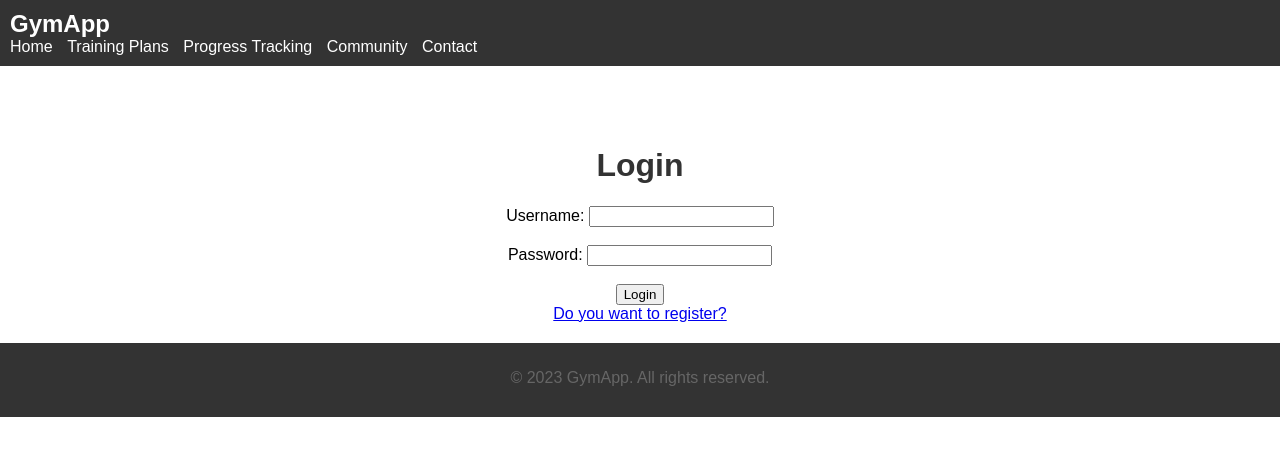
After one commit to krykamyq/GymApp, a Django app: page /login in a window 1280 px wide. The commit adds this page. Shown: the top 456 px of the page. Run offline with Django 4.2, Linux system fonts and the light colour scheme.

Commit message:
login and registration

```diff
--- /dev/null
+++ b/GymApp/exercise/templates/login.html
@@ -0,0 +1,45 @@
+{% extends 'main.html' %}
+
+{% block content %}
+
+
+{% if messages %}
+<ul class="messages">
+    {% for message in messages %}
+    <li{% if message.tags %} class="{{ message.tags }}"{% endif %}>{{ message }}</li>
+    {% endfor %}
+</ul>
+{% endif %}
+{% if page == 'login' %}
+  <h1>Login</h1>
+
+  <form method="post" action="">
+    {% csrf_token %}
+    <label for="username">Username:</label>
+    <input type="text" id="username" name="username" required><br><br>
+    <label for="password">Password:</label>
+    <input type="password" id="password" name="password" required><br><br>
+    <input type="submit" value="Login">
+  </form>
+
+  <a href="{% url 'registration' %}">Do you want to register?</a>
+
+{% endif %}
+{% if page == 'registration' %}
+<h1>Register</h1>
+
+<form method="post" action="{% url 'registration' %}">
+  {% csrf_token %}
+  <label for="username">Username:</label>
+  <input type="text" id="username" name="username" required><br><br>
+  <label for="password">Password:</label>
+  <input type="password" id="password" name="password" required><br><br>
+  <label for="confirm_password">Confirm Password:</label>
+  <input type="password" id="confirm_password" name="confirm_password" required><br><br>
+  <input type="submit" value="Register">
+</form>
+
+<a href="{% url 'login' %}">Do you have an account?</a>
+
+{% endif %}
+{% endblock content %}
--- a/GymApp/exercise/urls.py
+++ b/GymApp/exercise/urls.py
@@ -2,5 +2,8 @@ from django.urls import path
 from . import views
 
 urlpatterns = [
-    path('', views.home , name='home')
+    path('', views.home , name='home'),
+    path('login', views.login_page, name='login'),
+    path('logout', views.logout_user, name='logout'),
+    path('registration', views.registration_page, name='registration')
 ]
--- a/GymApp/exercise/views.py
+++ b/GymApp/exercise/views.py
@@ -1,7 +1,67 @@
 from django.shortcuts import render
 from django.http import HttpResponse
-
+from django.shortcuts import render, redirect
+from django.contrib.auth import authenticate, login, logout
+from django.contrib.auth.models import User
+from django.contrib import messages
 # Create your views here.
 
 def home(request):
-    return render(request , "main.html")
+    return render(request , "home.html")
+
+
+
+
+def login_page(request):
+
+    page = 'login'
+    context = {'page': page}
+    if request.user.is_authenticated:
+        return redirect('home')
+    if request.method == 'POST':
+        username = request.POST.get('username')
+        password = request.POST.get('password')
+        try:
+            user = authenticate(request, username=username, password=password)
+        except:
+            messages.error(request, 'User does not exist.')
+
+        if user is not None:
+            login(request, user)
+            return redirect('home')  # Replace 'home' with the URL name for the home page
+        else:
+            messages.error(request, 'Invalid username or password.')
+            return render(request, 'login.html',context)
+
+    return render(request, 'login.html', context)
+
+
+def registration_page(request):
+    page = 'registration'
+    context = {'page': page}
+
+    if request.method == 'POST':
+        username = request.POST.get('username')
+        password = request.POST.get('password')
+        confirm_password = request.POST.get('confirm_password')
+
+        if password == confirm_password:
+            if User.objects.filter(username=username).exists():
+                messages.error(request,'Username already exists.')
+                return render(request, 'login.html',context)
+            else:
+                user = User.objects.create_user(username=username, password=password)
+                login(request, user)
+                return redirect('home')  # Replace 'home' with the URL name for the home page
+        else:
+            messages.error(request, 'Passwords do not match.')
+            return render(request, 'login.html',context)
+
+    return render(request, 'login.html',context)
+
+
+
+
+def logout_user(request):
+     logout(request)
+     return redirect('home')
--- a/GymApp/templates/main.html
+++ b/GymApp/templates/main.html
@@ -11,7 +11,7 @@
     <div class="logo">GymApp</div>
     <nav>
       <ul>
-        <li><a href="#">Home</a></li>
+        <li><a href="{% url 'home' %}">Home</a></li>
         <li><a href="#">Training Plans</a></li>
         <li><a href="#">Progress Tracking</a></li>
         <li><a href="#">Community</a></li>
@@ -21,12 +21,12 @@
   </header>
 
   <div class="content">
-    <h1>Welcome to GymApp</h1>
-    <p>Create personalized training plans, track your progress, and achieve your fitness goals!</p>
-    <p>
-      <a class="btn" href="/register">Get Started</a>
-      <a class="btn" href="/login">Login</a>
-    </p>
+
+
+      {% block content %}
+
+      {% endblock content %}
+
   </div>
 
   <footer>
```
Also changed, not shown: GymApp/exercise/templates/home.html (added, +17 -0 lines), GymApp/db.sqlite3.
